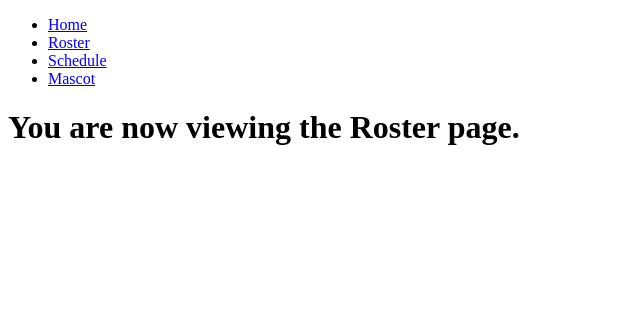
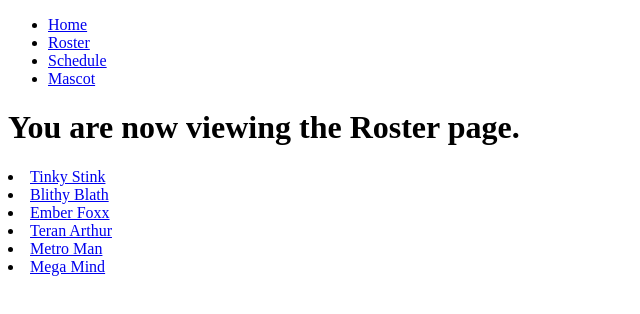
Before and after one commit to Teran2/sports-roster, a Next.js app: page /roster in a window 1280 px wide. Shown: the top 314 px of the page, without its empty margins (0-640 px from the left). Built offline with nearby package versions, Linux system fonts and the light colour scheme.

Commit message:
last commit

```diff
--- a/app/roster/page.js
+++ b/app/roster/page.js
@@ -1,9 +1,20 @@
+'use client';
+import { useState } from "react";
+import { PlayerAPI } from "../data/playerAPI";
+import Link from "next/link";
 
 export default function Roster() {
+  const [allPlayers, _] = useState(PlayerAPI.all());
+
   return (
     <main>
       <div>
         <h1>You are now viewing the Roster page.</h1>
+        {allPlayers.map((p) => (
+          <li key={p.number}>
+            <Link href={`/roster/${p.number}`}>{p.name}</Link>
+          </li>
+        ))}
       </div>
     </main>
   );
```
